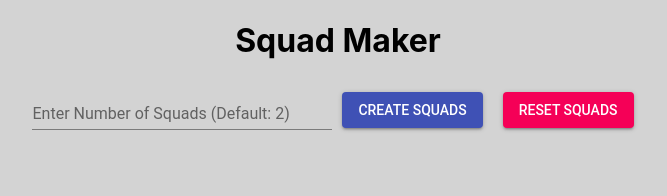
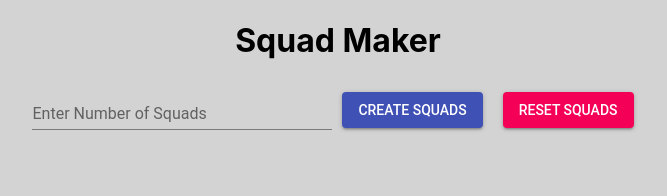
Before and after one commit to fazlachowdhury/squadbuilder, a React (Create React App) app: page / in a window 1280 px wide. Shown: the top 196 px of the page, without its empty margins (302-969 px from the left). Built offline with nearby package versions, Linux system fonts and the light colour scheme; data requests are answered from the project's data file; the HTML template or start-up script is replaced by a standard one.

Commit message:
Updated to reset to 0 num of squads if reset button is clicked

```diff
--- a/src/App.js
+++ b/src/App.js
@@ -12,7 +12,7 @@ class App extends Component {
     super(props);
     this.state = {
       players: [],
-      squads:  2,
+      squads:  0,
       squadsArray: []
     }
   }
@@ -37,7 +37,7 @@ componentWillMount() {
   //Handles Reset Squad button click event
   resetOnClick = () => {
     this.setState({
-        squads: 2,
+        squads: 0,
         squadsArray: []
     })
   }
@@ -58,7 +58,7 @@ componentWillMount() {
           <h1>Squad Maker</h1>
           <TextField
             style={{width: 300}}
-            label='Enter Number of Squads (Default: 2)'
+            label='Enter Number of Squads '
             onChange={(event) => {
               this.setState({
                 squads: event.target.value
```
Also changed, not shown: 1 other file (tests, documents, lock files or other folders).
